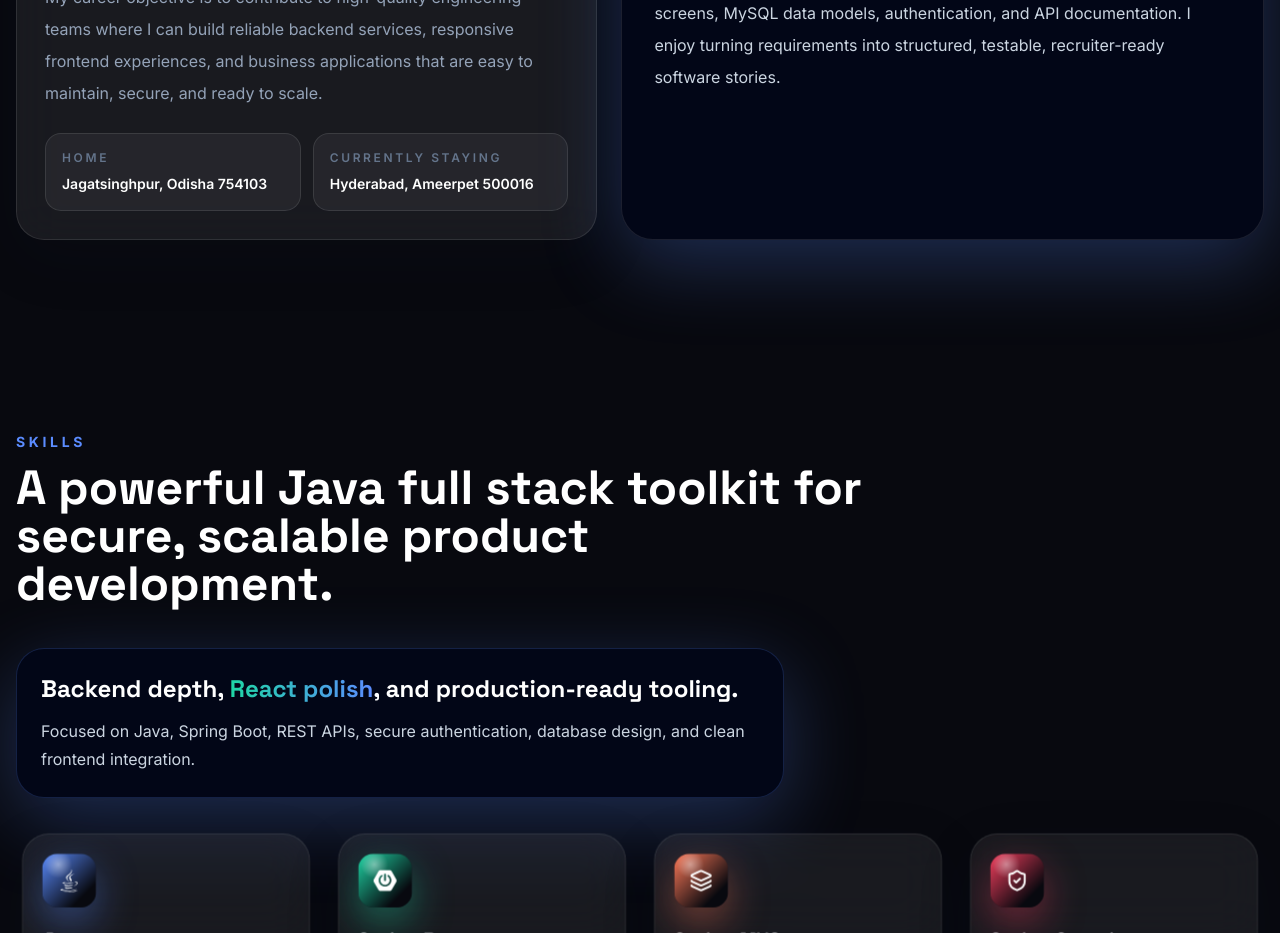
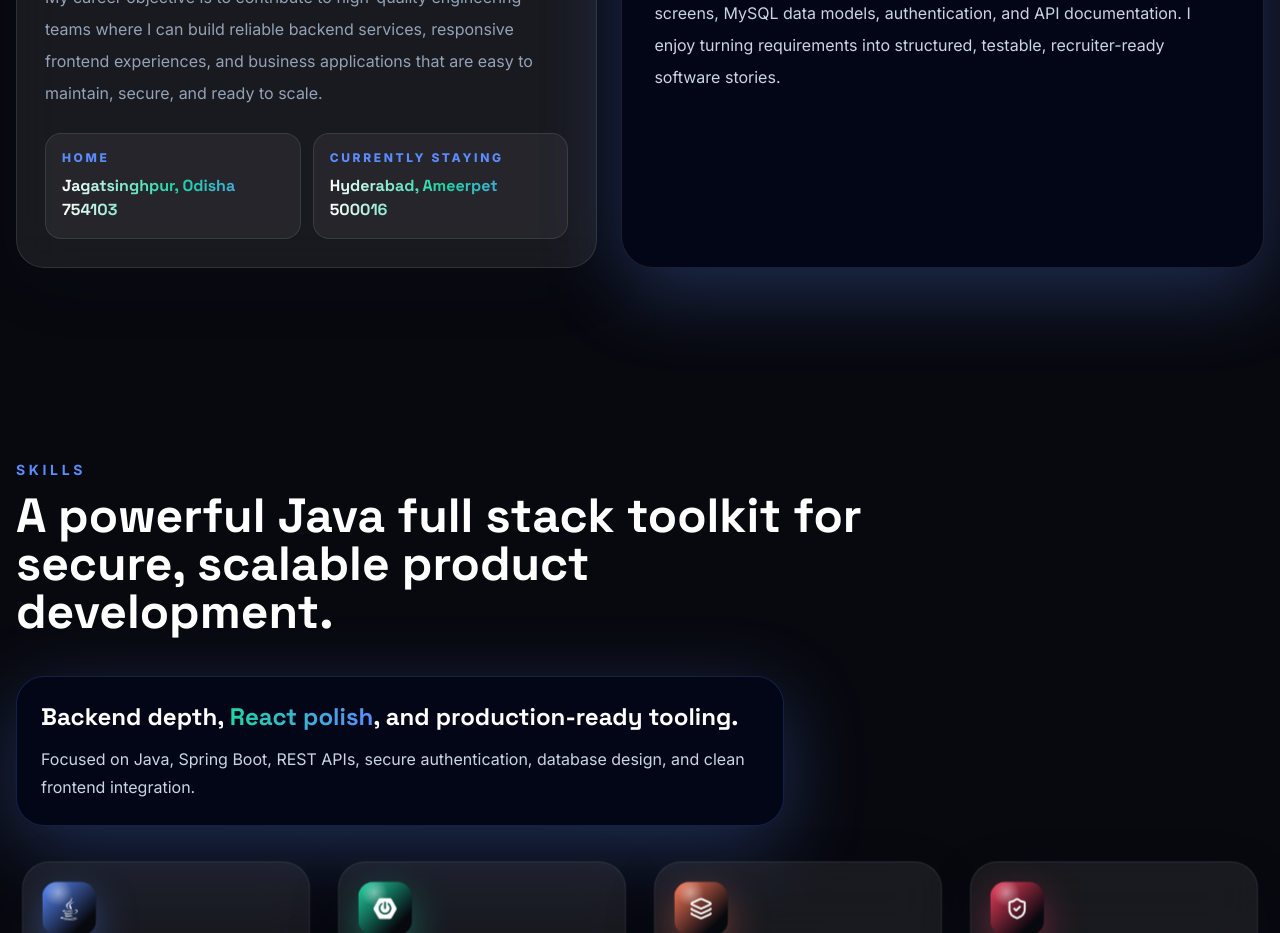
Before and after one commit to Jagannath-2580/Jagannath_Portfolio, a React (Vite) app: page / in a window 1280 px wide. Shown: the part 1340-2273 px from the top of the page. Built offline with nearby package versions, Linux system fonts and the light colour scheme.

Commit message:
Polish location info cards

```diff
--- a/src/components/Sections.tsx
+++ b/src/components/Sections.tsx
@@ -40,9 +40,11 @@
 
 function Info({ label, value }: { label: string; value: string }) {
   return (
-    <div className="rounded-2xl border border-slate-200/70 bg-white/60 p-4 dark:border-white/10 dark:bg-white/5">
-      <p className="text-xs font-semibold uppercase tracking-[0.22em] text-slate-500 dark:text-slate-500">{label}</p>
-      <p className="mt-2 text-sm font-semibold text-slate-900 dark:text-white">{value}</p>
+    <div className="info-card rounded-2xl border border-slate-200/70 bg-white/60 p-4 dark:border-white/10 dark:bg-white/5">
+      <p className="text-xs font-extrabold uppercase tracking-[0.22em] text-electric">{label}</p>
+      <p className="mt-2 bg-gradient-to-r from-slate-950 via-electric to-aurora bg-clip-text font-display text-base font-extrabold text-transparent dark:from-white dark:via-aurora dark:to-electric">
+        {value}
+      </p>
     </div>
   );
 }
--- a/src/styles/index.css
+++ b/src/styles/index.css
@@ -153,6 +153,26 @@
     @apply relative z-10;
   }
 
+  .info-card {
+    @apply relative overflow-hidden shadow-sm transition duration-300 hover:-translate-y-1 hover:border-electric/40 hover:shadow-glow;
+  }
+
+  .info-card::before {
+    content: '';
+    @apply absolute inset-0 opacity-0 transition duration-300;
+    background:
+      radial-gradient(circle at 18% 18%, rgba(91, 140, 255, 0.18), transparent 34%),
+      radial-gradient(circle at 88% 18%, rgba(31, 214, 165, 0.14), transparent 32%);
+  }
+
+  .info-card:hover::before {
+    @apply opacity-100;
+  }
+
+  .info-card > * {
+    @apply relative z-10;
+  }
+
   .skill-card {
     @apply relative overflow-hidden rounded-[28px] border border-slate-200/70 bg-white/[0.76] shadow-soft backdrop-blur-xl transition duration-300 hover:-translate-y-2 hover:shadow-glow active:-translate-y-1 dark:border-white/10 dark:bg-white/[0.07];
   }
```
